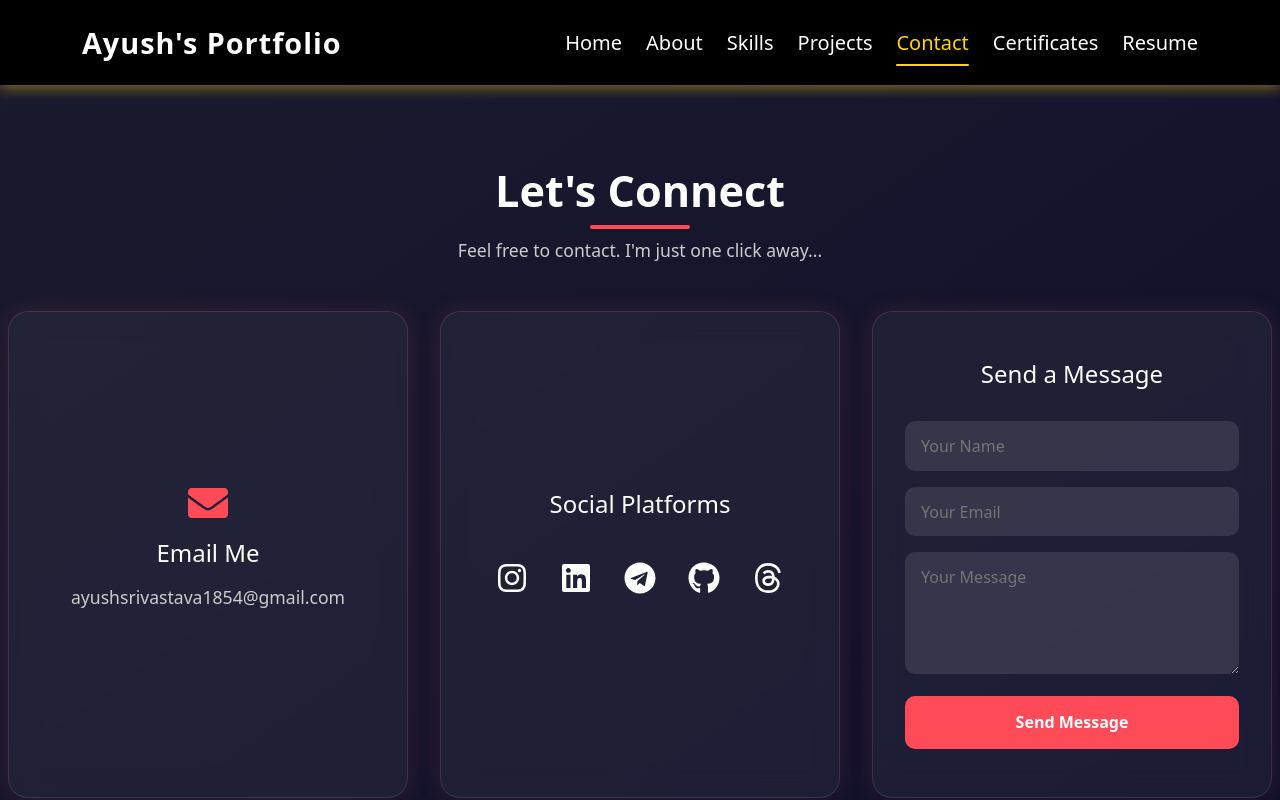
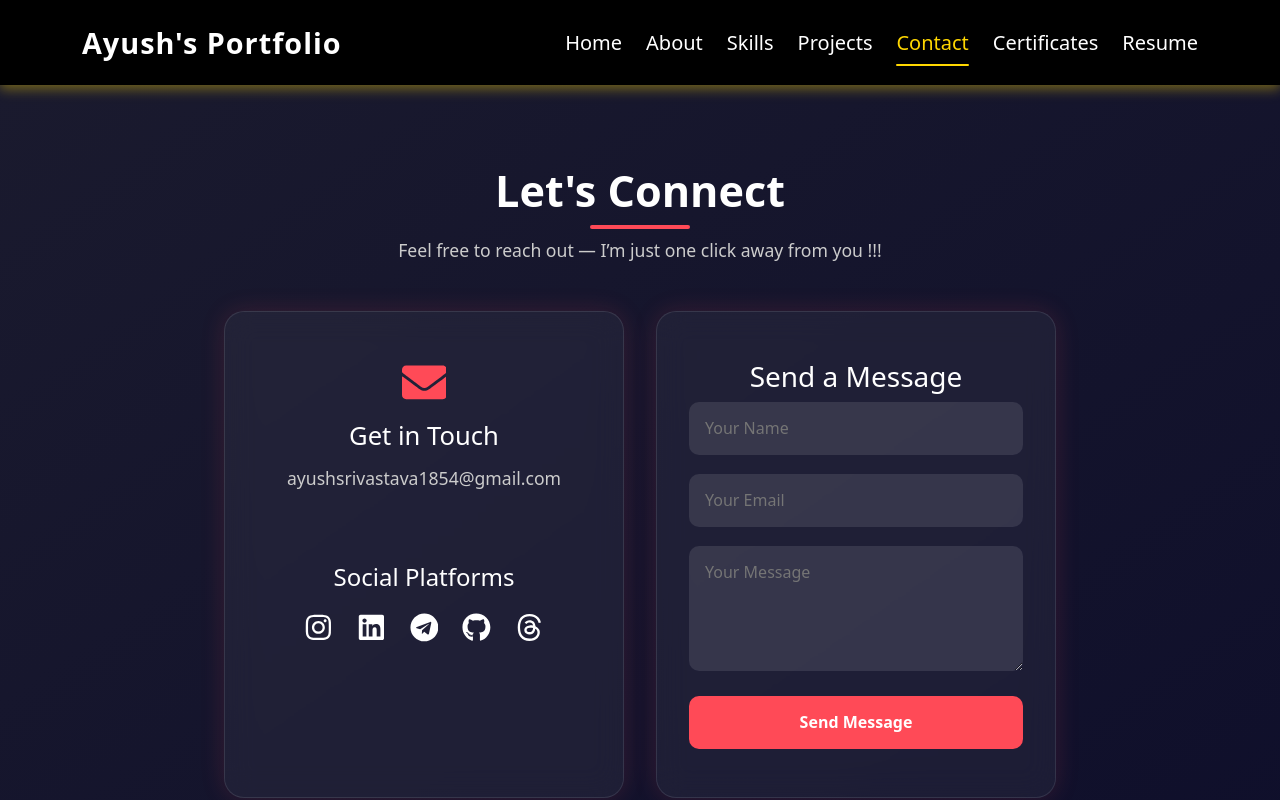
Before and after one commit to ayushsrivastava-01/faaltoo, a React (Vite) app: page /contact in a window 1280 px wide. Shown: the top 800 px of the page. Built offline with nearby package versions, Linux system fonts and the light colour scheme.

Commit message:
Query Form

```diff
--- a/src/components/Contact.jsx
+++ b/src/components/Contact.jsx
@@ -21,7 +21,6 @@ const Contact = () => {
   const handleSubmit = async (e) => {
     e.preventDefault();
     setLoading(true);
-
     const formData = new FormData(e.target);
 
     try {
@@ -40,13 +39,8 @@ const Contact = () => {
 
   return (
     <div className="contact-section">
-      {/* Hidden Netlify Form for Detection */}
-      <form
-        name="contact"
-        data-netlify="true"
-        netlify-honeypot="bot-field"
-        hidden
-      >
+      {/* Hidden form for Netlify */}
+      <form name="contact" data-netlify="true" hidden>
         <input type="text" name="name" />
         <input type="email" name="email" />
         <textarea name="message"></textarea>
@@ -55,25 +49,24 @@ const Contact = () => {
       <div className={`contact-header ${animate ? "show" : ""}`}>
         <h2 className="contact-heading">Let's Connect</h2>
         <p className="contact-subheading">
-          Feel free to contact. I'm just one click away...
+          Feel free to reach out — I’m just one click away from you !!!
         </p>
       </div>
 
       <div className={`contact-container ${animate ? "show" : ""}`}>
-        {/* Email Box */}
-        <div className="contact-box email-box">
+        {/* 📧 Email + Social Box */}
+        <div className="contact-box info-box">
           <FaEnvelope className="icon" />
-          <h3>Email Me</h3>
-          <p>
-            <a href="mailto:ayushsrivastava1854@gmail.com">
-              ayushsrivastava1854@gmail.com
-            </a>
-          </p>
-        </div>
+          <h3>Get in Touch</h3>
 
-        {/* Social Box */}
-        <div className="contact-box social-box">
-          <h3>Social Platforms</h3>
+          <a
+            href="mailto:ayushsrivastava1854@gmail.com"
+            className="email-link"
+          >
+            ayushsrivastava1854@gmail.com
+          </a><br /><br /><br />
+
+          <h4 className="social-heading">Social Platforms</h4>
           <div className="social-icons">
             <a
               href="https://www.instagram.com/ayushsrivastava_01"
@@ -113,7 +106,7 @@ const Contact = () => {
           </div>
         </div>
 
-        {/* 💌 Contact Form */}
+        {/* 💌 Contact Form Box */}
         <div className="contact-box form-box">
           <h3>Send a Message</h3>
 
--- a/src/components/css/Contact.css
+++ b/src/components/css/Contact.css
@@ -6,28 +6,25 @@
   display: flex;
   flex-direction: column;
   align-items: center;
-  overflow-x: auto;
+  overflow-x: hidden;
 }
 
-/* Header animations */
+/* Header */
 .contact-header {
   opacity: 0;
   transform: translateY(-30px);
   transition: all 0.8s ease;
 }
-
 .contact-header.show {
   opacity: 1;
   transform: translateY(0);
 }
-
 .contact-heading {
   font-size: 2.7rem;
   font-weight: 700;
   margin-bottom: 0.5rem;
   position: relative;
 }
-
 .contact-heading::after {
   content: "";
   display: block;
@@ -47,140 +44,91 @@
     width: 100px;
   }
 }
-
 .contact-subheading {
   font-size: 1.1rem;
   color: #cccccc;
   margin-bottom: 3rem;
 }
 
+/* Container */
 .contact-container {
   display: flex;
   gap: 2rem;
   justify-content: center;
   align-items: stretch;
+  flex-wrap: wrap;
   opacity: 0;
   transform: translateY(40px);
   transition: all 0.8s ease;
-  white-space: nowrap;
 }
-
 .contact-container.show {
   opacity: 1;
   transform: translateY(0);
 }
 
 .contact-box {
-  min-width: 350px;
-  width: 400px;
   background: rgba(255, 255, 255, 0.05);
   border: 1px solid rgba(255, 255, 255, 0.1);
   backdrop-filter: blur(15px);
-  -webkit-backdrop-filter: blur(15px);
   border-radius: 20px;
   padding: 3rem 2rem;
   box-shadow: 0 0 25px rgba(255, 74, 87, 0.15);
   transition: transform 0.3s ease, box-shadow 0.3s ease;
   text-align: center;
-  display: flex;
-  flex-direction: column;
-  justify-content: center;
-  white-space: normal;
+  width: 400px;
+  max-width: 90%;
 }
-
 .contact-box:hover {
   transform: scale(1.03);
   box-shadow: 0 0 35px rgba(255, 74, 87, 0.25);
 }
 
-.email-box .icon {
+/* Info box */
+.info-box .icon {
   color: #ff4a57;
-  font-size: 2.5rem;
+  font-size: 2.8rem;
   display: block;
   margin: 0 auto 1rem;
 }
-
-.contact-box h3 {
-  font-size: 1.5rem;
-  margin-bottom: 1rem;
-  color: #ffffff;
+.info-box h3 {
+  font-size: 1.6rem;
+  margin-bottom: 0.8rem;
 }
-
-.contact-box a {
+.email-link {
   color: #cccccc;
   font-size: 1.1rem;
   text-decoration: none;
   transition: color 0.3s ease;
-  word-break: break-word;
-  overflow-wrap: anywhere;
   display: inline-block;
+  margin-bottom: 1.5rem;
 }
-
-.contact-box a:hover {
+.email-link:hover {
   color: #ff4a57;
-  text-decoration: underline;
 }
-
 .social-icons {
   display: flex;
   justify-content: center;
-  gap: 2rem;
-  margin-top: 1rem;
+  gap: 1.5rem;
 }
-
 .social-icons a {
   color: #ffffff;
-  font-size: 2rem;
+  font-size: 1.8rem;
   transition: transform 0.3s ease, color 0.3s ease;
 }
-
 .social-icons a:hover {
   transform: scale(1.2);
   color: #ff4a57;
 }
 
-/* Responsive */
-@media screen and (max-width: 768px) {
-  .contact-container {
-    flex-direction: column;
-    align-items: center;
-    gap: 1.5rem;
-    overflow: visible;
-  }
-
-  .contact-box {
-    width: 90%;
-    min-width: unset;
-    margin: 0;
-  }
-}
-
-@media screen and (max-width: 480px) {
-  .email-box .icon {
-    font-size: 2rem;
-    margin-bottom: 0.5rem;
-  }
-
-  .contact-box h3 {
-    font-size: 1.3rem;
-  }
-
-  .contact-box a {
-    font-size: 1rem;
-  }
-}
-
-.form-box form {
-  display: flex;
-  flex-direction: column;
-  gap: 1rem;
-  margin-top: 1rem;
+/* Form box */
+.form-group {
+  margin-bottom: 1.2rem; /* 👈 space between each input field */
 }
 
 .form-group input,
 .form-group textarea {
   width: 100%;
-  padding: 0.8rem 1rem;
+  padding: 0.9rem 1rem;
   border-radius: 10px;
   border: none;
   outline: none;
@@ -189,7 +137,6 @@
   background: rgba(255, 255, 255, 0.1);
   transition: background 0.3s ease;
 }
-
 .form-group input:focus,
 .form-group textarea:focus {
   background: rgba(255, 255, 255, 0.2);
@@ -204,13 +151,14 @@
   border-radius: 10px;
   cursor: pointer;
   transition: all 0.3s ease;
+  width: 100%;
 }
-
 .submit-btn:hover {
   background: #ff6670;
   transform: scale(1.03);
 }
 
+/* Success message */
 .thank-you-message {
   margin-top: 1rem;
   padding: 1.2rem;
@@ -221,7 +169,6 @@
   font-size: 1.05rem;
   animation: fadeIn 0.6s ease;
 }
-
 @keyframes fadeIn {
   from {
     opacity: 0;
@@ -232,3 +179,15 @@
     transform: scale(1);
   }
 }
+
+/* Responsive */
+@media screen and (max-width: 768px) {
+  .contact-container {
+    flex-direction: column;
+    align-items: center;
+  }
+  .contact-box {
+    width: 100%;
+    max-width: 95%;
+  }
+}
```
